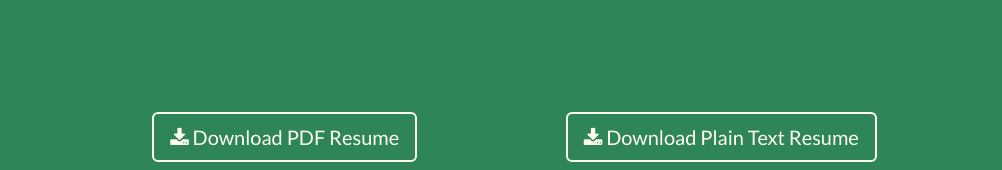
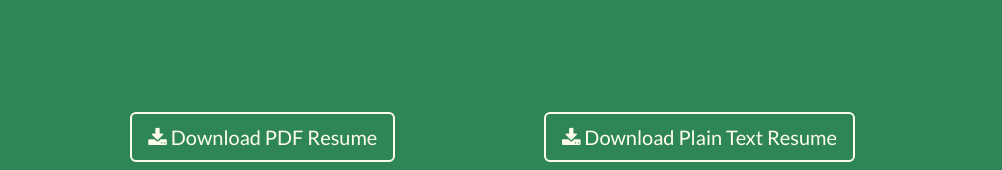
Before and after one commit to SmithTM90/SmithTM90.github.io, a website: page index.html in a window 1280 px wide. Shown: the part 1420-1590 px from the top of the page, without its empty margins (137-1139 px from the left). Drawn offline with nearby package versions, Linux system fonts and the light colour scheme; grey boxes are pictures that could not be loaded; a web font is replaced by a local one.

Commit message:
Centering buttons

```diff
--- a/css/main.css
+++ b/css/main.css
@@ -21,6 +21,7 @@ header {
 
 iframe {
   margin-top: 10px;
+  margin-left: 4%;
 }
 
 
@@ -37,6 +38,6 @@ iframe {
   background-color: #777;
 }
 
-iframe {
-  margin-left: 4%;
+#pdfDownload {
+  margin-left: 15%;
 }
--- a/index.html
+++ b/index.html
@@ -115,7 +115,7 @@
     </section>
     <section class="success" id="resume">
         <div class="row">
-            <div class="col-lg-4 col-lg-offset-2 text-center">
+            <div class="col-lg-4 text-center" id="pdfDownload">
                 <a href="https://www.dropbox.com/s/xc4o9hz7ur03os4/Resume2017.pdf?dl=0" class="btn btn-lg btn-outline" target="_blank">
                     <i class="fa fa-download"></i> Download PDF Resume
                 </a>
```
